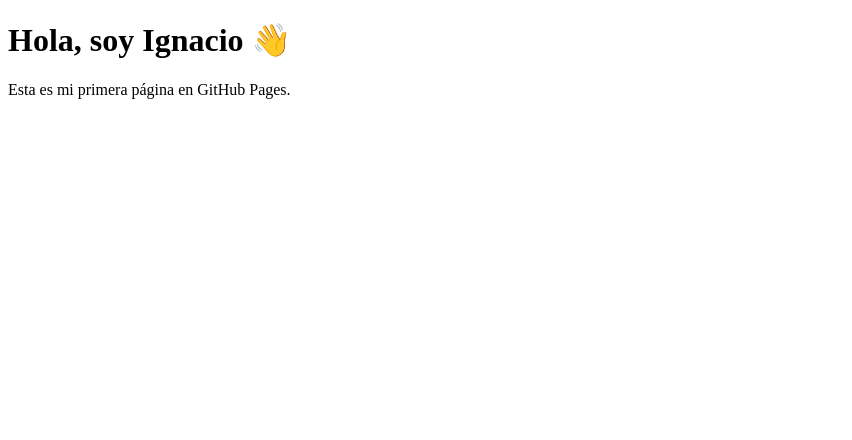
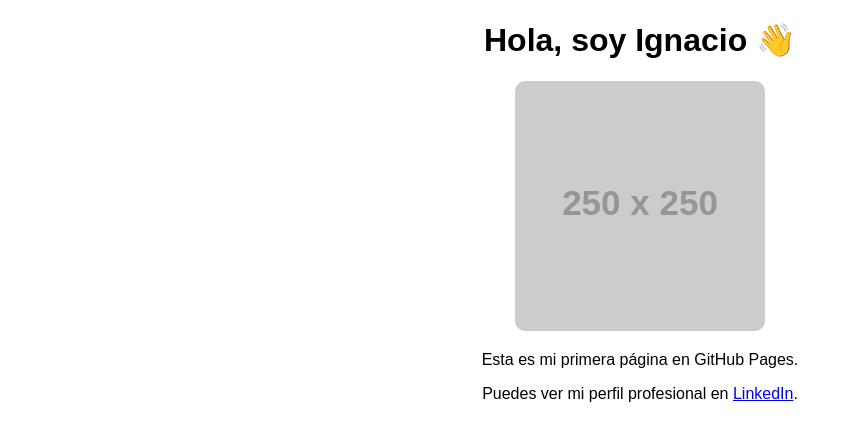
Before and after one commit to imoralesf/imoralesf.github.io, a plain HTML site: page index.html in a window 1280 px wide. Shown: the whole page, without its empty margins (0-852 px from the left). Drawn offline with Linux system fonts and the light colour scheme; placeholder pictures from the web are drawn by us.

Commit message:
Update index.html

```diff
--- a/index.html
+++ b/index.html
@@ -2,10 +2,22 @@
 <html>
 <head>
   <meta charset="utf-8">
-  <title>Mi primera página</title>
+  <title>Mi página personal</title>
 </head>
-<body>
+<body style="text-align: center; font-family: Arial, sans-serif;">
+
   <h1>Hola, soy Ignacio 👋</h1>
+
+  <!-- 📸 Imagen entre los dos mensajes -->
+  <img src="https://via.placeholder.com/250" alt="Foto de Ignacio" width="250" style="border-radius: 10px;">
+
   <p>Esta es mi primera página en GitHub Pages.</p>
+
+  <!-- 🔗 Enlace a LinkedIn -->
+  <p>
+    Puedes ver mi perfil profesional en
+    <a href="https://www.linkedin.com/in/ing-imf" target="_blank">LinkedIn</a>.
+  </p>
+
 </body>
 </html>
```
